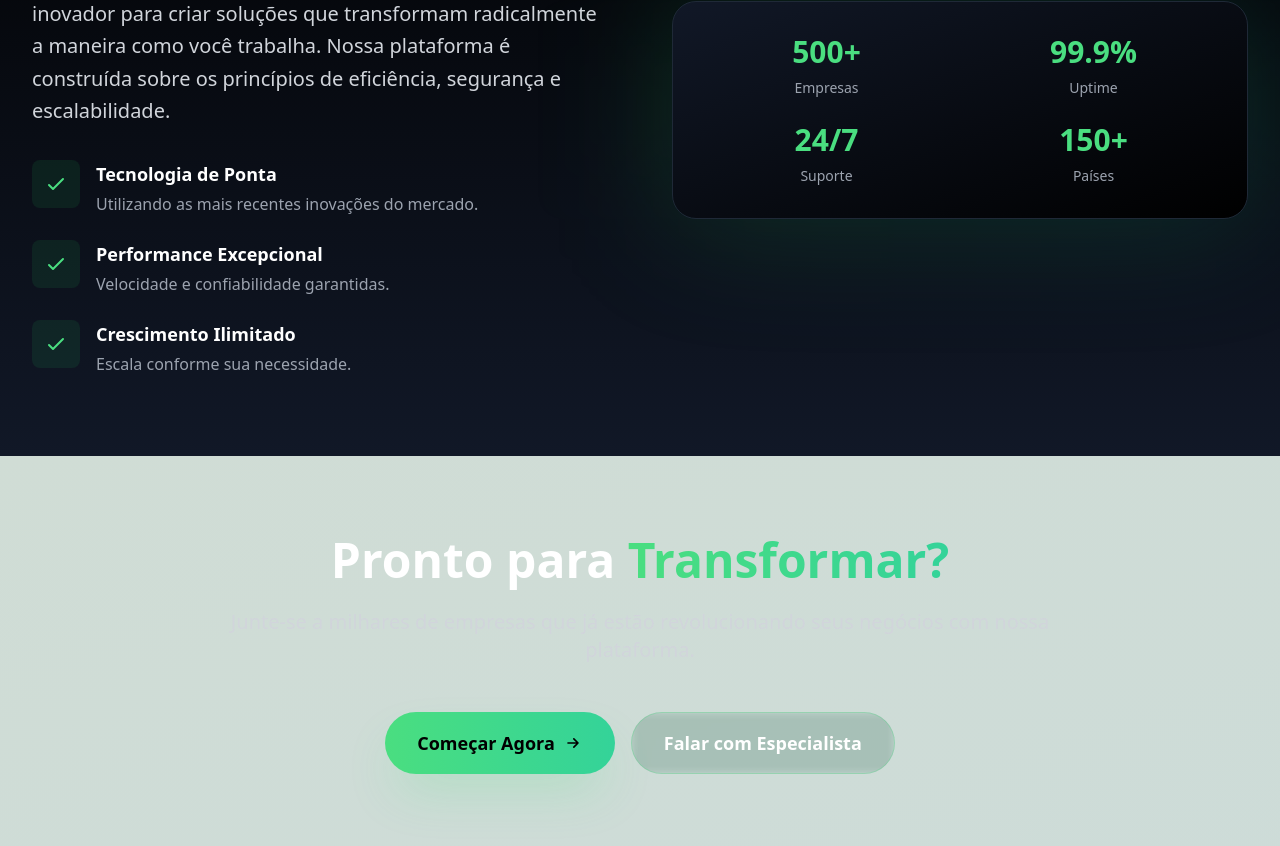
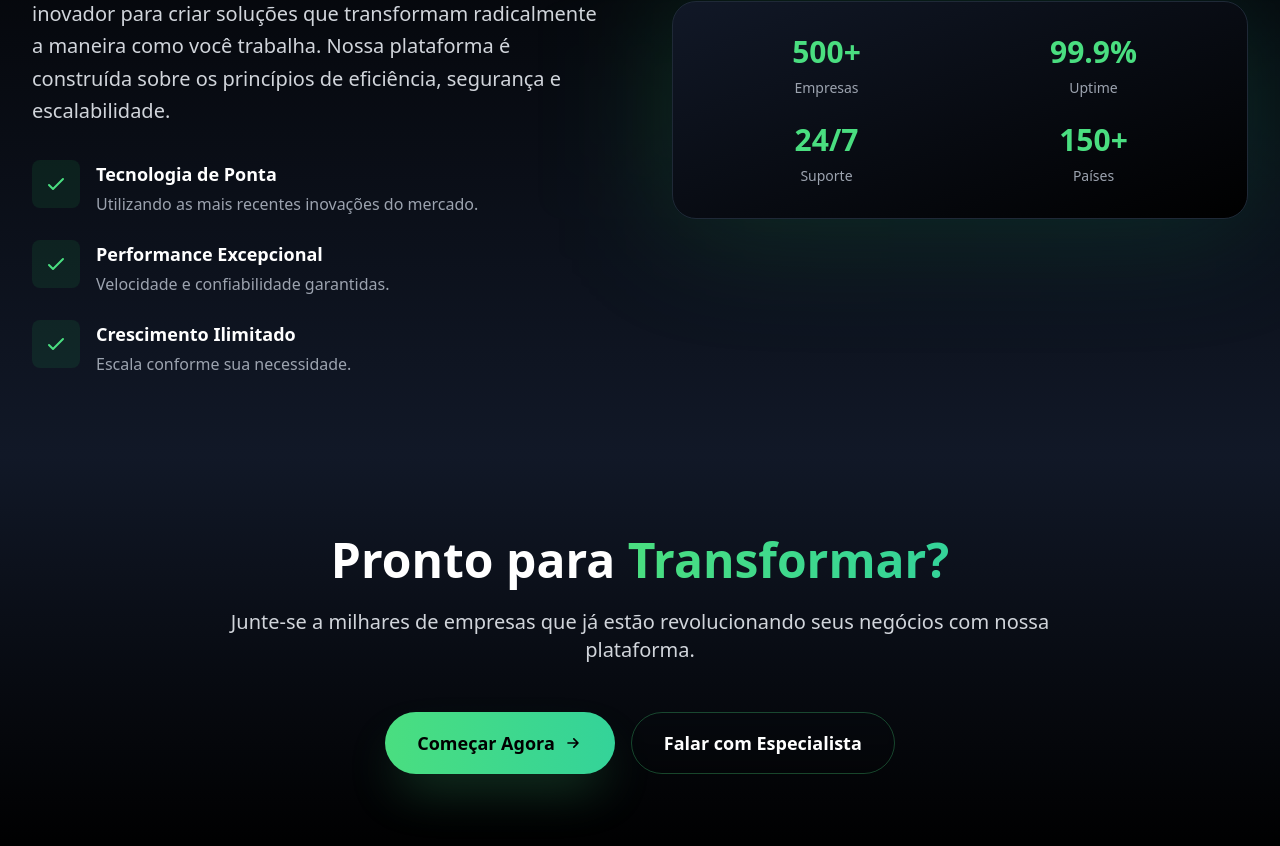
Before and after one commit to Hivenimbus/Landing-Page-Hertz, a Nuxt app: page / in a window 1280 px wide. Shown: the part 1963-2809 px from the top of the page. Built offline with nearby package versions, Linux system fonts and the light colour scheme.

Commit message:
Update CTASection.vue

```diff
--- a/components/CTASection.vue
+++ b/components/CTASection.vue
@@ -1,5 +1,5 @@
 <template>
-  <section class="py-20 bg-gradient-to-br from-green-900/20 to-emerald-900/20 backdrop-blur-xl">
+  <section class="py-20 bg-gradient-to-b from-gray-900 to-black">
     <div class="max-w-4xl mx-auto px-4 sm:px-6 lg:px-8 text-center">
       <h2 class="text-4xl md:text-5xl font-bold text-white mb-6">
         Pronto para <span class="bg-gradient-to-r from-green-400 to-emerald-400 bg-clip-text text-transparent">Transformar?</span>
```
